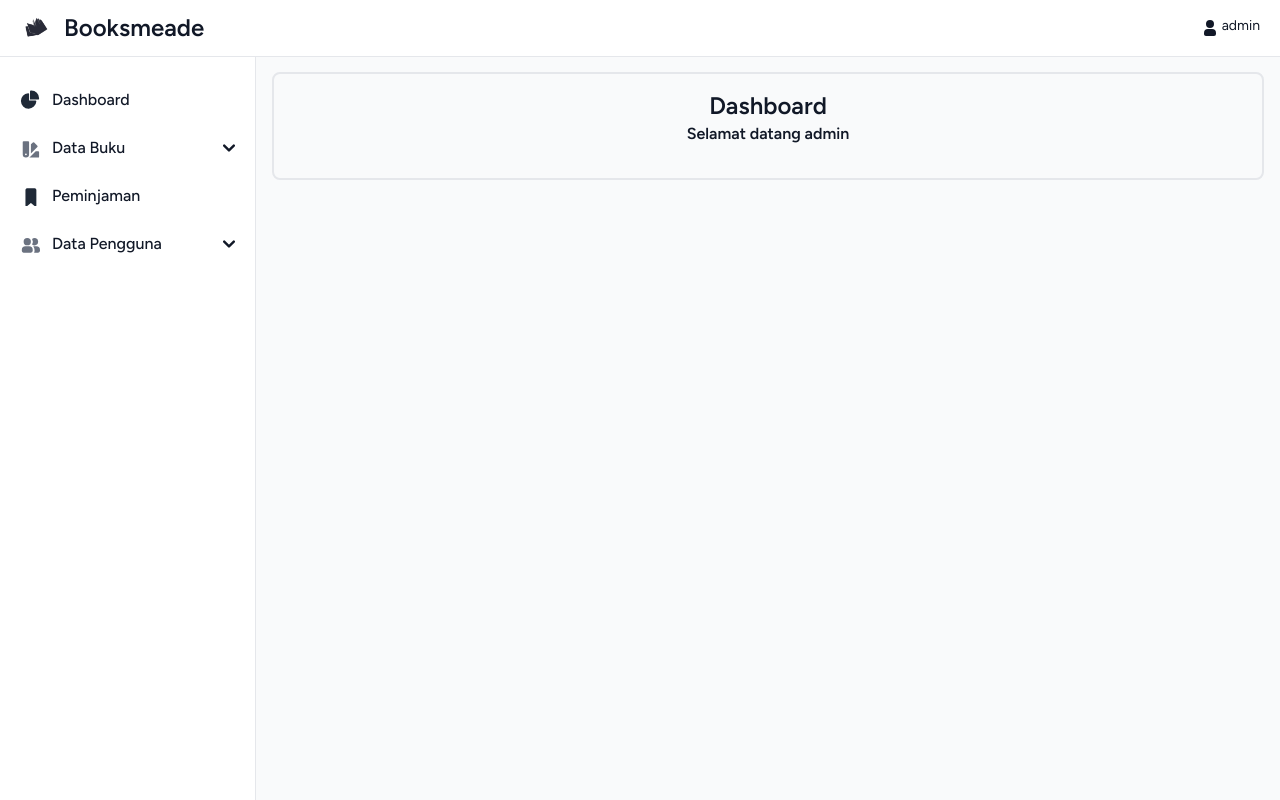
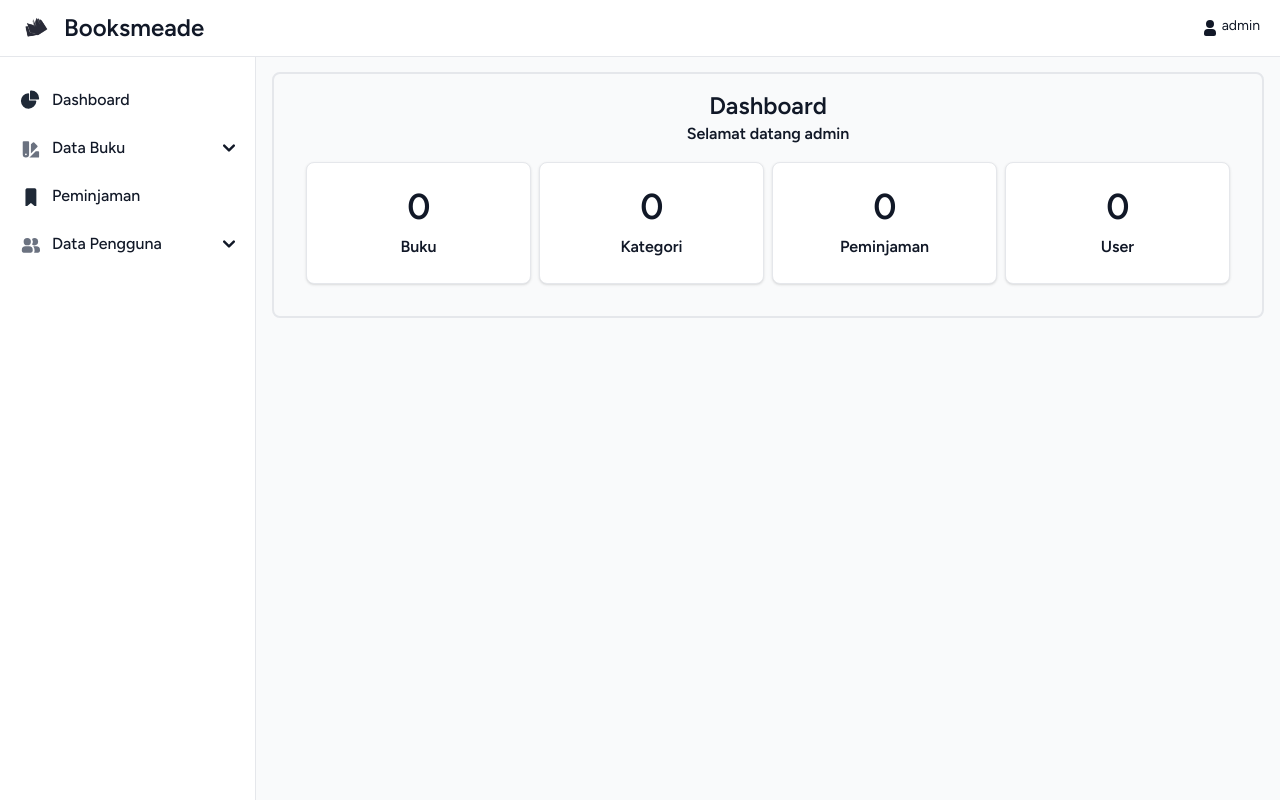
Before and after one commit to RadenAlifRakha/Booksmeade, a Laravel app: page /dashboard in a window 1280 px wide. Run offline with Laravel 10, Linux system fonts and the light colour scheme; a user stored in the database is signed in; data comes from the database, SQL or seed files in the repository; data that the repository does not hold is empty; style sheets or scripts are compiled from the project's sources; some libraries are stand-ins or nearby versions.

Commit message:
update 29 feb

```diff
--- /dev/null
+++ b/app/Http/Controllers/DashboardController.php
@@ -0,0 +1,23 @@
+<?php
+
+namespace App\Http\Controllers;
+
+use Illuminate\Http\Request;
+use App\Models\Buku;
+use App\Models\Kategori;
+use App\Models\Peminjaman;
+use App\Models\User;
+
+class DashboardController extends Controller
+{
+    public function index()
+    {
+        // dd('ada');
+        $jumlahBuku = Buku::count();
+        $kategori = Kategori::count();
+        $peminjaman = Peminjaman::count();
+        $user = User::where('role', 'user')->count();
+
+        return view('admin.dashboard', compact('jumlahBuku', 'kategori', 'peminjaman', 'user'));
+    }
+}
--- a/resources/views/admin/dashboard.blade.php
+++ b/resources/views/admin/dashboard.blade.php
@@ -3,4 +3,41 @@
         <h1 class="text-2xl font-bold">Dashboard</h1>
         <span class="font-semibold">Selamat datang {{ Auth::user()->name }}</span>
     </div>
+    <div class="">
+        <div class="grid grid-cols-4 gap-2 m-4">
+            <div>
+                <a href="{{ route('dataBuku.index') }}"
+                    class="block max-w-sm p-6 bg-white border border-gray-200 rounded-lg shadow hover:bg-gray-100 items-center">
+
+                    <h5 class="mb-2 text-4xl font-bold tracking-tight text-gray-900 text-center">{{ $jumlahBuku }}</h5>
+                    <h4 class="font-bold text-2x1 text-gray-900 text-center">Buku</h4>
+                </a>
+            </div>
+            <div>
+                <a href="{{ route('kategori.index') }}"
+                    class="block max-w-sm p-6 bg-white border border-gray-200 rounded-lg shadow hover:bg-gray-100 items-center">
+
+                    <h5 class="mb-2 text-4xl font-bold tracking-tight text-gray-900 text-center">{{ $kategori }}</h5>
+                    <h4 class="font-bold text-2x1 text-gray-900 text-center">Kategori</h4>
+                </a>
+            </div>
+            <div>
+                <a href="{{ route('peminjaman.index') }}"
+                    class="block max-w-sm p-6 bg-white border border-gray-200 rounded-lg shadow hover:bg-gray-100 items-center">
+
+                    <h5 class="mb-2 text-4xl font-bold tracking-tight text-gray-900 text-center">{{ $peminjaman }}</h5>
+                    <h4 class="font-bold text-2x1 text-gray-900 text-center">Peminjaman</h4>
+                </a>
+            </div>
+            <div>
+                <a href="{{ route('anggota.index') }}"
+                    class="block max-w-sm p-6 bg-white border border-gray-200 rounded-lg shadow hover:bg-gray-100 items-center">
+
+                    <h5 class="mb-2 text-4xl font-bold tracking-tight text-gray-900 text-center">{{ $user }}</h5>
+                    <h4 class="font-bold text-2x1 text-gray-900 text-center">User</h4>
+                </a>
+            </div>
+        </div>
+    </div>
+
 </x-dashboard-layout>
--- a/routes/web.php
+++ b/routes/web.php
@@ -3,6 +3,7 @@
 use App\Http\Controllers\AnggotaController;
 use App\Http\Controllers\BerandaController;
 use App\Http\Controllers\BukuController;
+use App\Http\Controllers\DashboardController;
 use App\Http\Controllers\DataBukuController;
 use App\Http\Controllers\KategoriBukuRelasiController;
 use App\Http\Controllers\KategoriController;
@@ -28,7 +29,7 @@ Route::get('/buku', [BukuController::class, 'showRandom'])->name('buku.random');
 
 Route::middleware('auth')->group(function () {
     Route::middleware(['role:admin,petugas'])->group(function () {
-        Route::get('/dashboard', function () { return view('admin.dashboard'); })->name('dashboard');
+        Route::get('/dashboard', [DashboardController::class, 'index'])->name('dashboard');
         // Data Buku
         Route::get('/dashboard/buku', [DataBukuController::class, 'index'])->name('dataBuku.index');
         Route::post('/dashboard/buku', [DataBukuController::class, 'store'])->name('dataBuku.store');
```
